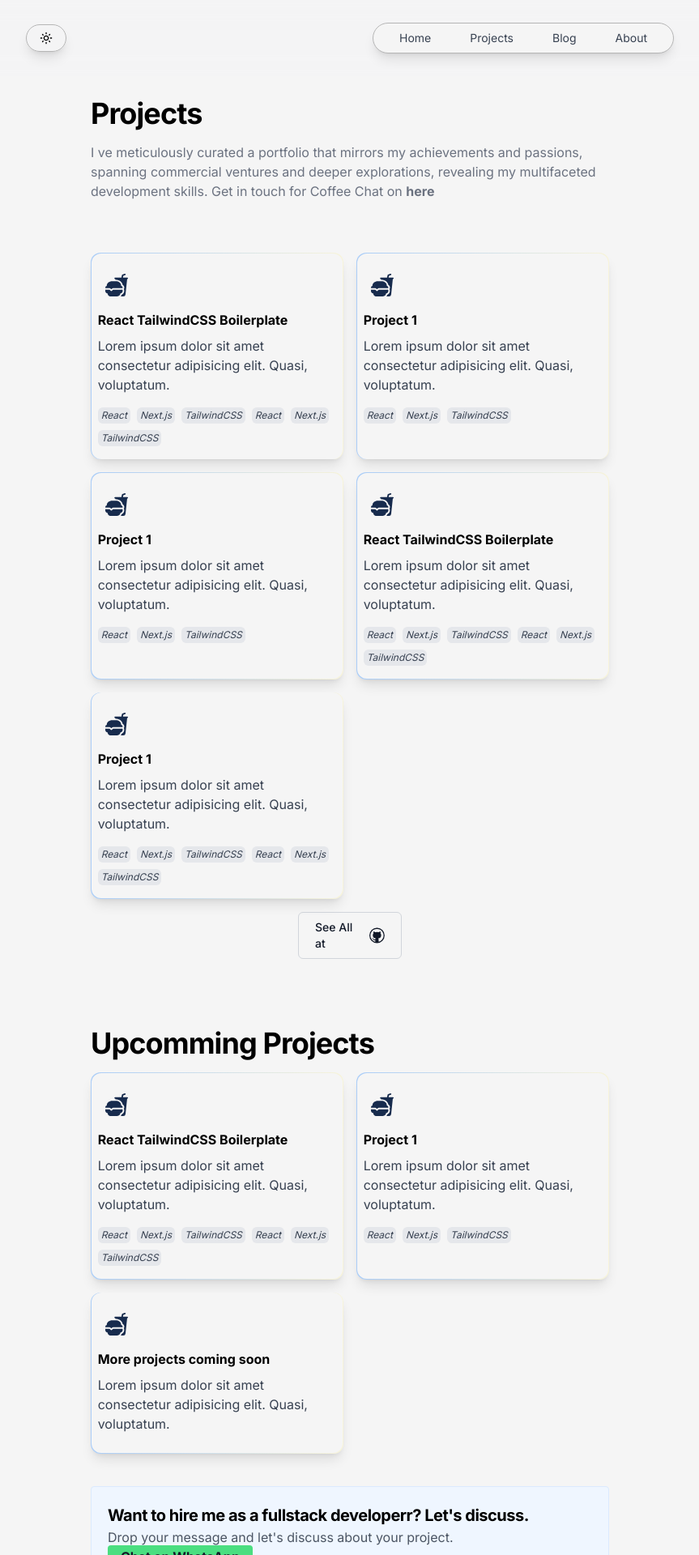
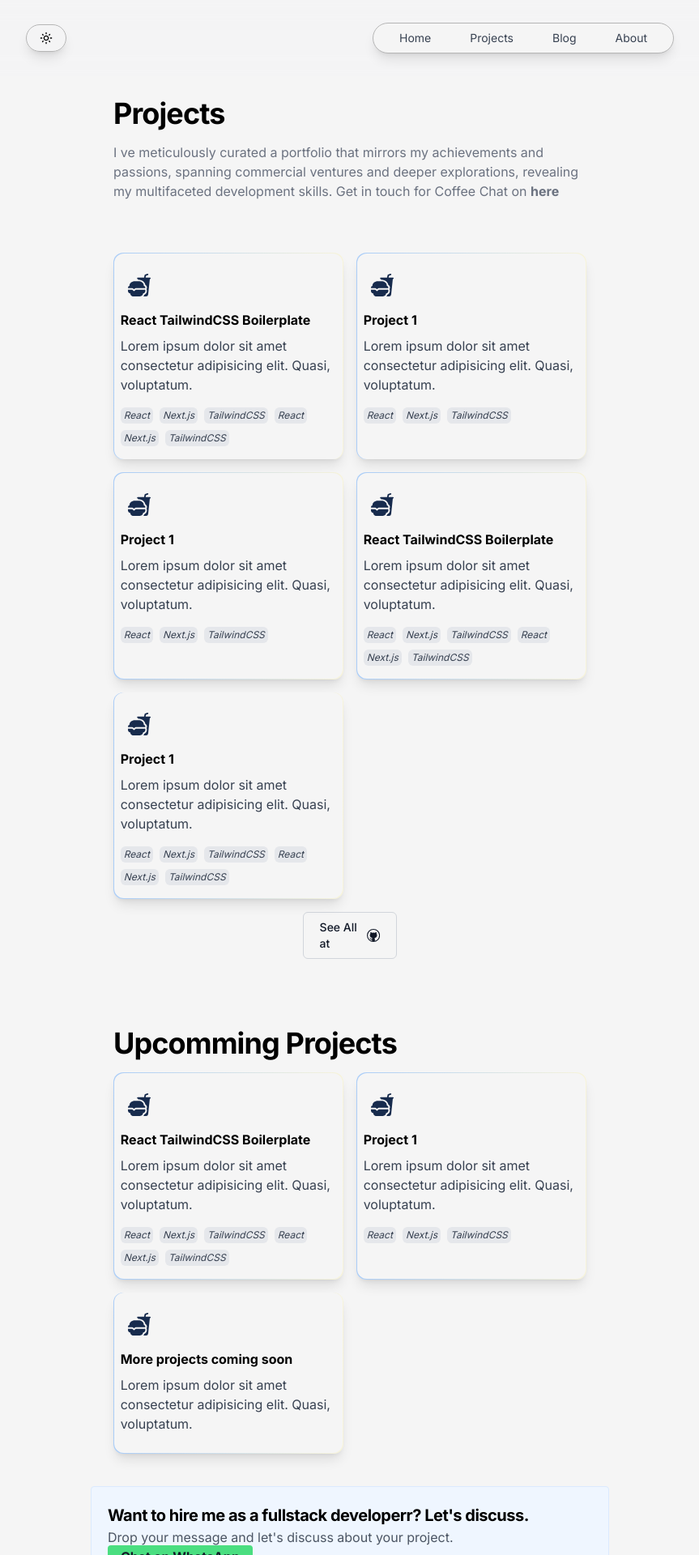
Before and after one commit to iambenkis/Portfolio-2.0, a Next.js app: page /projects in a window 1280 px wide. Shown: the top 1920 px of the page at 81% size, without its empty margins (208-1071 px from the left). Built offline with nearby package versions, Linux system fonts and the light colour scheme.

Commit message:
Update padding width

```diff
--- a/src/app/projects/page.jsx
+++ b/src/app/projects/page.jsx
@@ -9,8 +9,8 @@ import { VscGithub } from 'react-icons/vsc'
 const Project = () => {
   // const { theme } = useContext(ThemeContext)
   return (
-    <div className="bg-neutral-100 py-10 px-7 md:px-80">
-      <div className="pb-10 pt-10 mt-10">
+    <div className="bg-neutral-100 py-10 md:px-80">
+      <div className="pb-10 px-7 pt-10 mt-10">
         <h3 className="font-bold text-2xl md:text-4xl tracking-tight mb-4 text-black dark:text-white">
           Projects
         </h3>
@@ -33,7 +33,7 @@ const Project = () => {
           See All at <VscGithub className="font-bold ml-2 text-xl " />
         </a>
       </div>
-      <div className="mt-7">
+      <div className="mt-7 px-7">
         <h3 class="font-bold text-2xl md:text-4xl tracking-tight mb-4 text-black dark:text-white">
           Upcomming Projects
         </h3>
```
